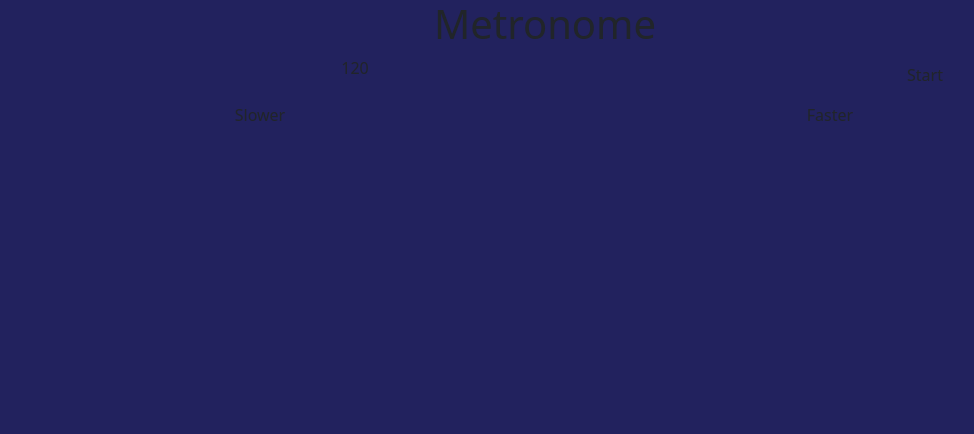
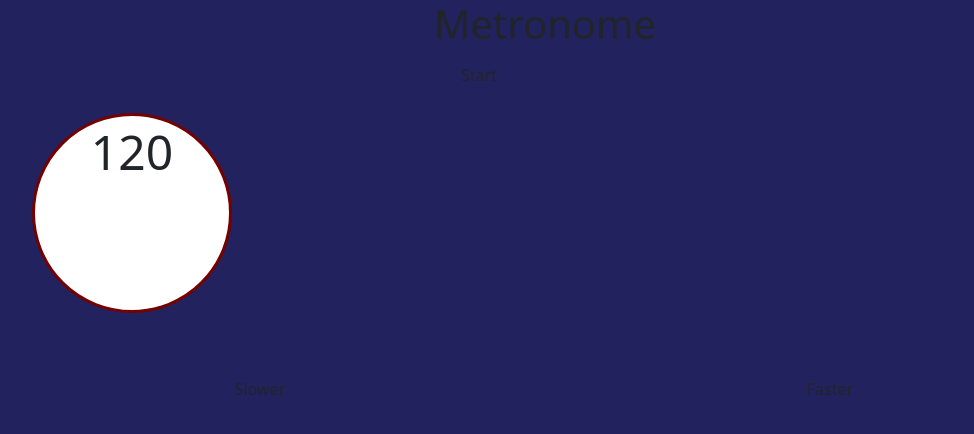
Before and after one commit to ewradcliffe/metronome, a plain HTML site: page index.html in a window 1280 px wide. Shown: the whole page, without its empty margins (95-1069 px from the left). Drawn offline with nearby package versions, Linux system fonts and the light colour scheme.

Commit message:
Style tempo display.

```diff
--- a/assets/css/style.css
+++ b/assets/css/style.css
@@ -1,3 +1,21 @@
 body {
     background-color: rgb(34, 34, 94);
 }
+
+#tempo-display {
+    display: flexbox;
+    align-items: center;
+    background-color: white;
+    border-style: solid;
+    border-color: rgb(117, 0, 0);
+    border-radius: 50%;
+    height: 200px;
+    width: 200px;
+    margin: 5%;
+    font-size: 300%;
+}
+
+#tempo  {
+    display: flexbox;
+    align-items: center;
+}
```
